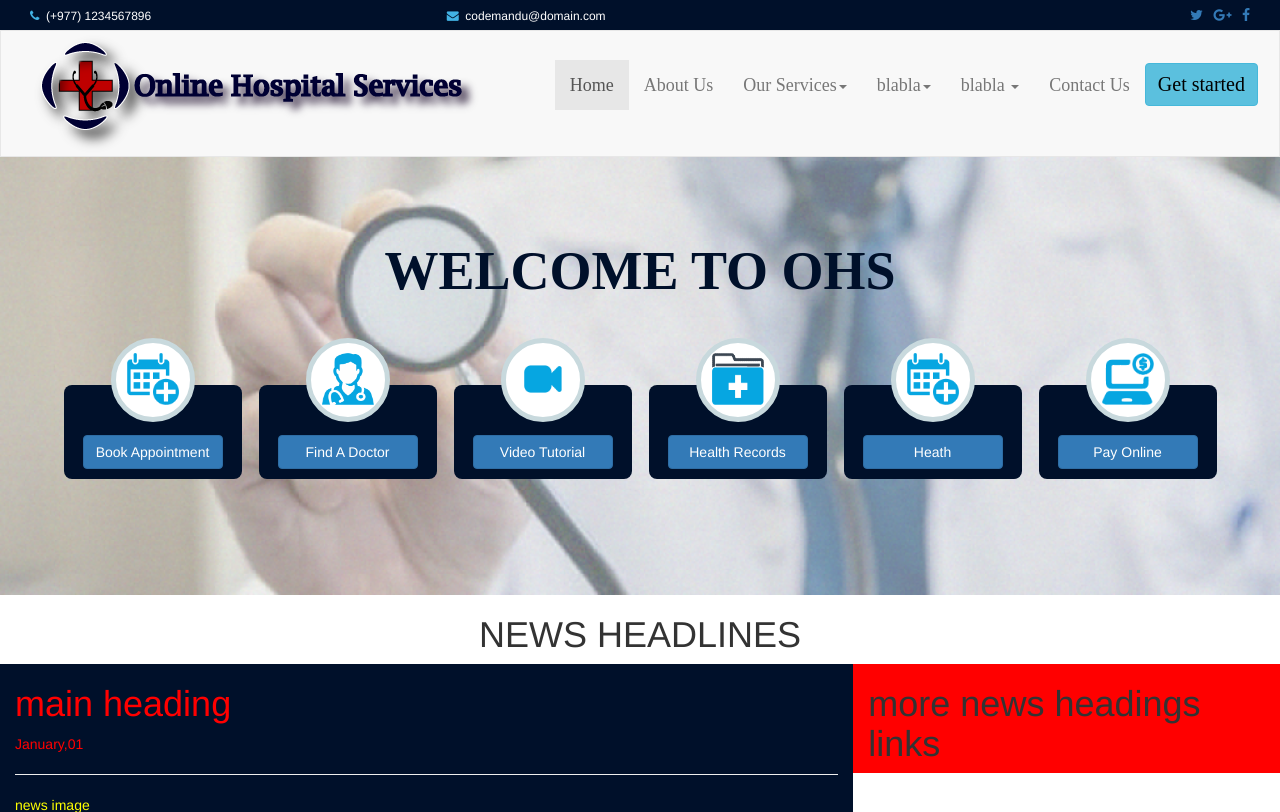
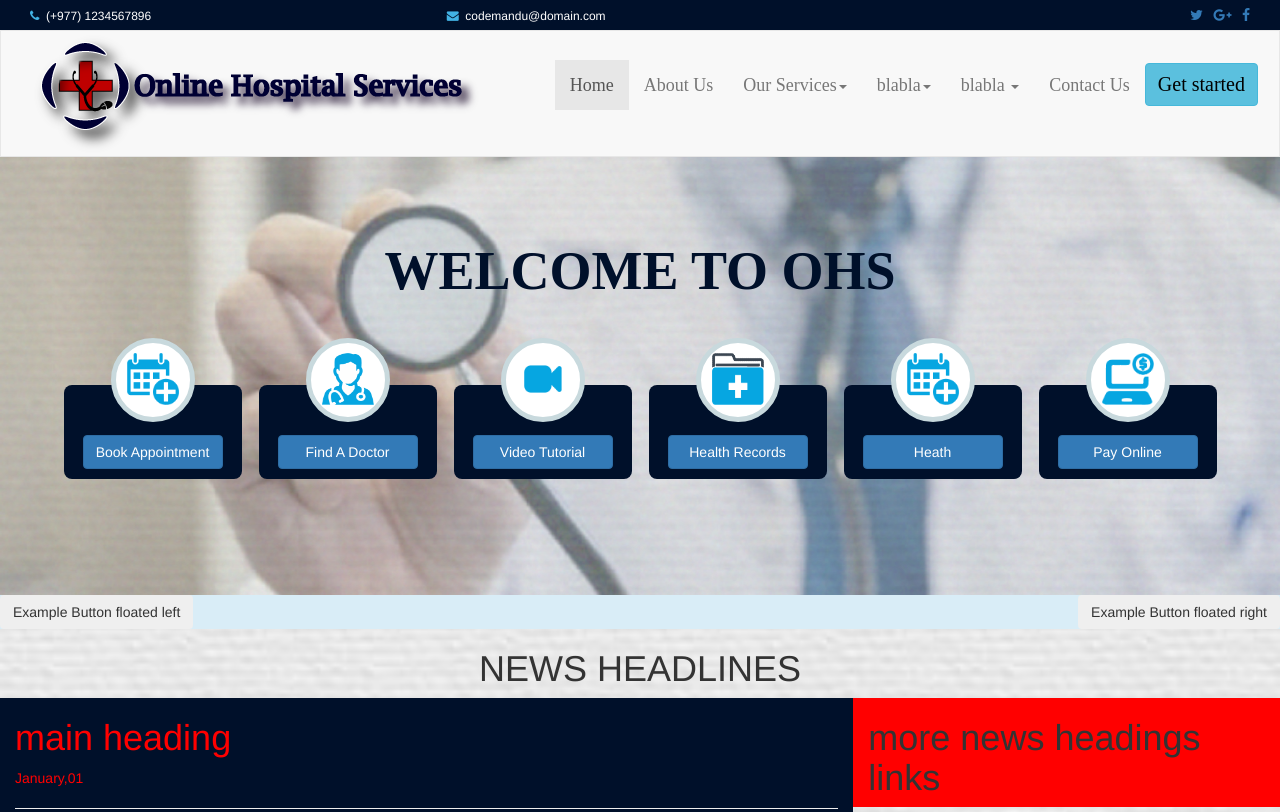
Before and after one commit to sajanbasnet75/OHS, a PHP site: page / in a window 1280 px wide. Shown: the top 812 px of the page. Run offline with PHP 8.4, Linux system fonts and the light colour scheme.

Commit message:
front end

```diff
--- a/css/main.css
+++ b/css/main.css
@@ -7,6 +7,7 @@
      	float: left;
      	color: red;
      }
+
     #top-lefts{
         display: none;
     }
@@ -135,3 +136,5 @@ border-radius: 8px;
     top: -47px;
     width: 84px;
 }
+.ee{background:rgba(0, 0, 0, 0) url("../images/bg.jpg") no-repeat scroll 0 0/cover;padding:0;
+}
--- a/index.php
+++ b/index.php
@@ -12,12 +12,10 @@ include("dbconnection.php");
     <link rel="stylesheet" type="text/css" href="css/main.css">
     <link rel="stylesheet"  href="bootstrap/css/font-awesome.min.css">
     <link rel="stylesheet" href="https://maxcdn.bootstrapcdn.com/font-awesome/4.7.0/css/font-awesome.min.css">
-  <script src="jquery/jquery.js"></script>
-   <script src="jquery/nav-shrink.js"></script>
     <script src="bootstrap/js/bootstrap.js"></script>
-
+     <?php include("jquery-ajax-links.php"); ?>
 </head>
-<body>
+<body class="ee">
  <header class="main-header">
  <div class="header-top">
  <div class="container-fluid">
@@ -36,7 +34,6 @@ include("dbconnection.php");
  </div>
  </div>
 </header>
-
 <!--main navigation part with logo-->
 <?php
 include("navig.php");
@@ -79,6 +76,11 @@ include("navig.php");
 
 </div>
 
+<div class="bg-info clearfix">
+  <button class="btn btn-secondary pull-left">Example Button floated left</button>
+  <button class="btn btn-secondary pull-right">Example Button floated right</button>
+</div>
+
 <!--news part-->
 <?php
 include("news-headlines.php");
--- /dev/null
+++ b/jquery-ajax-links.php
@@ -0,0 +1,3 @@
+ <script src="jquery/jquery.js"></script>
+ <script src="jquery/nav-shrink.js"></script>
+ <script src="jquery/ajax-jquery.js"></script>
--- /dev/null
+++ b/jquery/ajax-jquery.js
@@ -0,0 +1,9 @@
+$(function(){
+
+
+});
+
+<?php
+echo("my first php program ");
+
+?>
--- a/news-headlines.php
+++ b/news-headlines.php
@@ -1,7 +1,7 @@
 
  <!--news main part-->
 <center><h1 class="news-headline"> NEWS HEADLINES</h1></center>
-<div class="">
+<div class="ee">
    <div class="col-xs-12 col-sm-12 col-md-8 col-lg-8" style="background-color:#00102a;">
    	    <!--news header-->
    	   <div class="news-header" style="color:red;">
```
Also changed, not shown: images/banner.png, images/bg.jpg (added). Lines whose indentation alone changed are shown as unchanged.
